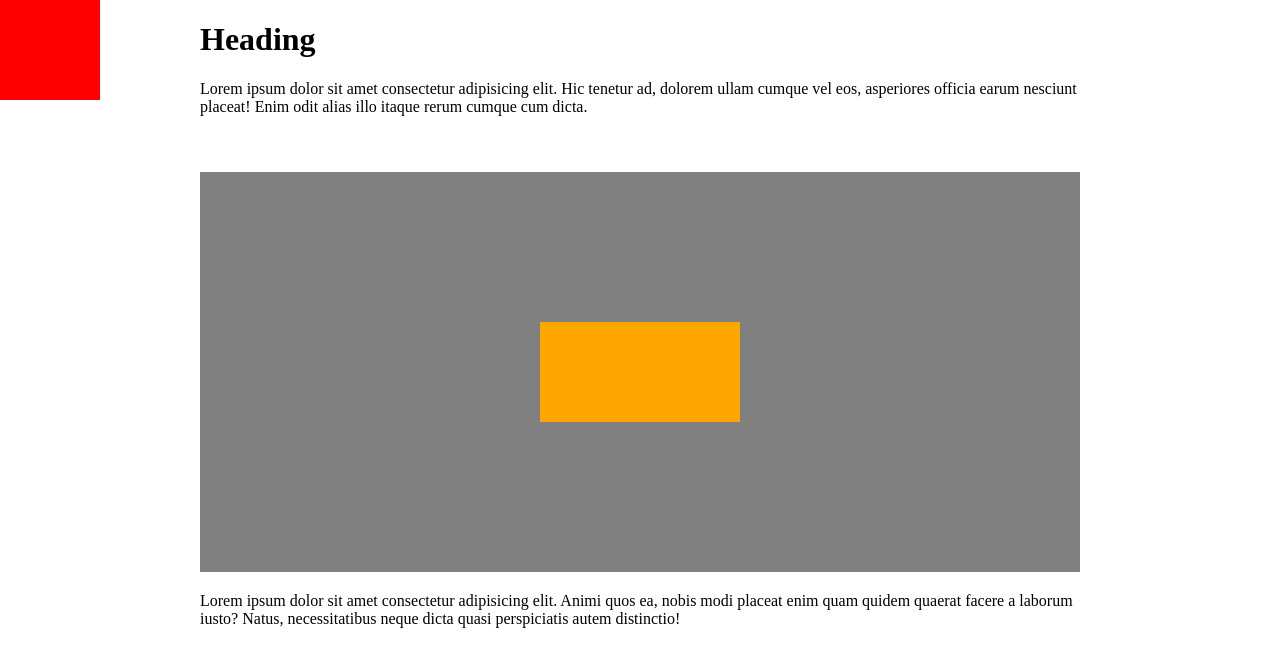
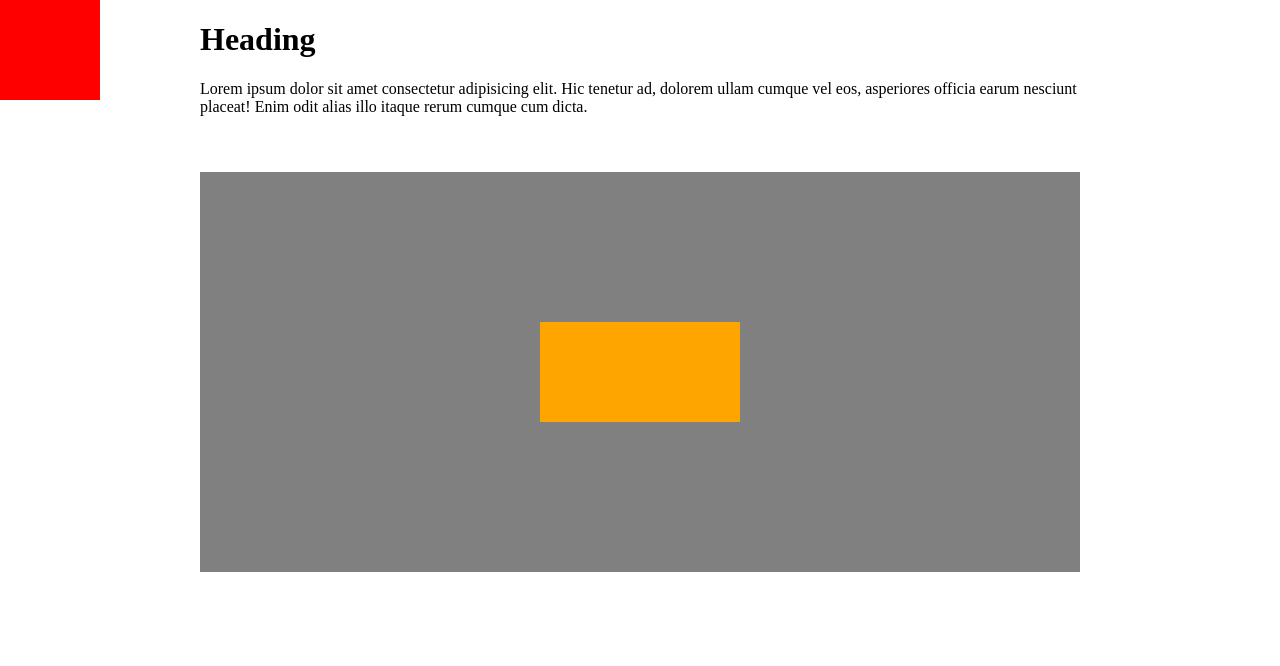
Before and after one commit to EdgarHM308/Side_Project, a plain HTML site: page index.html in a window 1280 px wide. Shown: the top 666 px of the page. Drawn offline with Linux system fonts and the light colour scheme.

Commit message:
removed p tag

```diff
--- a/index.html
+++ b/index.html
@@ -17,10 +17,6 @@
     <div class="outside">
         <div class="inside"></div>
     </div>
-    <p class="sub-text">Lorem ipsum dolor sit amet consectetur adipisicing elit.
-        Animi quos ea, nobis modi placeat enim quam quidem quaerat
-        facere a laborum iusto? Natus, necessitatibus neque dicta
-        quasi perspiciatis autem distinctio!
-    </p>
+
 </body>
 </html>
```
